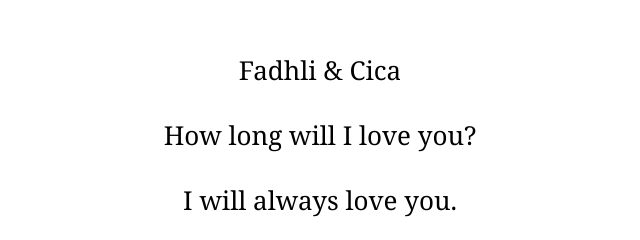
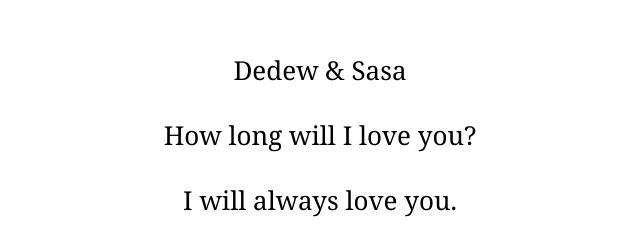
Before and after one commit to dewanggakm/dewanggakm.github.io, a plain HTML site: page index.html in a window 1280 px wide. Shown: the part 295-535 px from the top of the page, 320-960 px from the left. Drawn offline with nearby package versions, Linux system fonts and the light colour scheme.

Commit message:
Update index.html

```diff
--- a/index.html
+++ b/index.html
@@ -46,7 +46,7 @@ setTimeout("updateNumbers()", 1000);
     <script type="text/javascript" src="assets/js/anime.min.js"></script>
     <div class="container">
         <div class="info">
-            <p>Fadhli & Cica</p>
+            <p>Dedew & Sasa</p>
             <p>How long will I love you?</p>
             <p>I will always love you.</p>
             <p>25 Sep 2019 </p>
```
